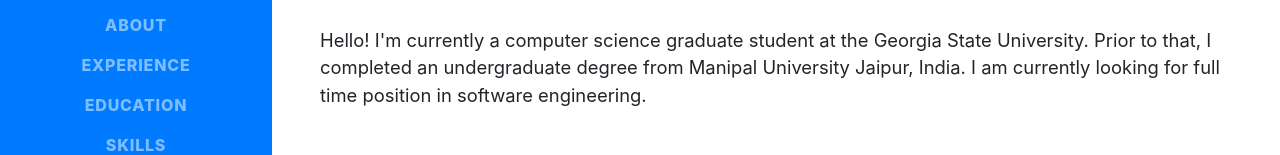
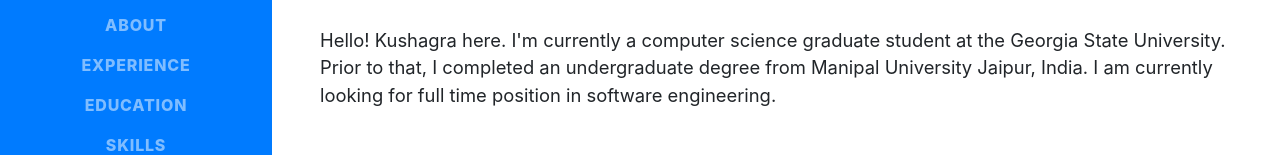
Before and after one commit to kushagra7/kushagra7.github.io, a website with bundled scripts: page index.html in a window 1280 px wide. Shown: the part 364-519 px from the top of the page. Built offline with nearby package versions, Linux system fonts and the light colour scheme; a web font is replaced by a local one.

Commit message:
Update index.html

```diff
--- a/index.html
+++ b/index.html
@@ -68,7 +68,7 @@
         <div class="subheading mb-5">2450 Camellia Ln NE · Atlanta, Georgia 30324
           <a href="mailto:name@email.com">kushagrapatel16@gmail.com</a>
         </div>
-        <p class="lead mb-5"> Hello! I'm currently a computer science graduate student at the Georgia State University. Prior to that, I completed an undergraduate degree from Manipal University Jaipur, India. I am currently looking for full time position in software engineering. </p>
+        <p class="lead mb-5"> Hello! Kushagra here. I'm currently a computer science graduate student at the Georgia State University. Prior to that, I completed an undergraduate degree from Manipal University Jaipur, India. I am currently looking for full time position in software engineering. </p>
 
         <div class="social-icons">
           <a href="https://www.linkedin.com/in/kushagra7/" target="_blank">
```
